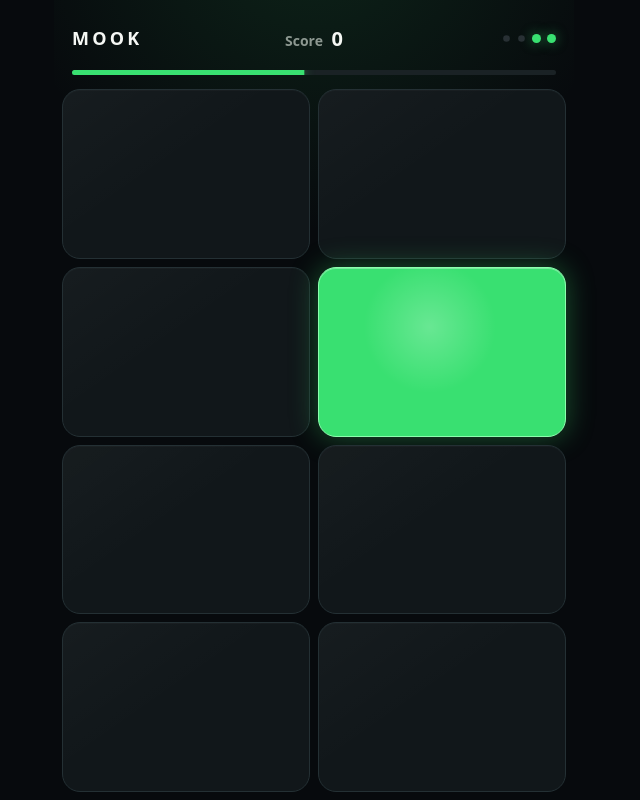
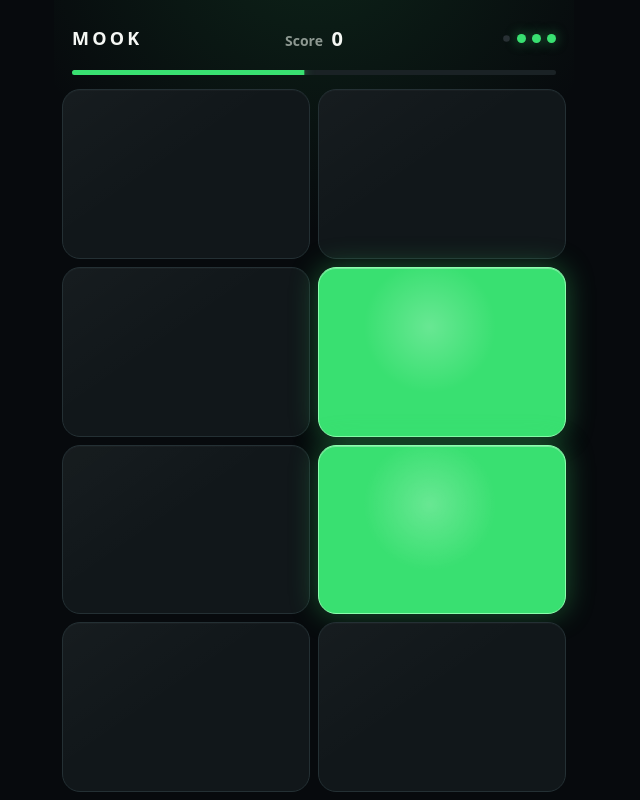
Before and after one commit to scoropolis/mook-game, a plain HTML site: page index.html in a window 1280 px wide. Both pictures are taken after a click on the button "Start game". Shown: the whole page, without its empty margins (326-966 px from the left). Drawn offline with Linux system fonts and the light colour scheme.

Commit message:
Fix independent two-second green timers

```diff
--- a/index.html
+++ b/index.html
@@ -195,7 +195,7 @@
         <div class="result">Final score</div>
         <div class="final" id="finalScore">0</div>
         <h1 id="title">Mook.</h1>
-        <p class="subtitle" id="subtitle">Catch green. Avoid red. After 30 seconds, swipe blue arrows in their direction. Four mistakes end the run.</p>
+        <p class="subtitle" id="subtitle">Tap every green within two seconds. Avoid red. After 30 seconds, swipe blue arrows in their direction.</p>
         <button class="primary" id="start">Start game</button>
       </div>
     </section>
@@ -225,6 +225,7 @@
 
     const BASE_BEAT_MS = 1000;
     const FAST_BEAT_MS = 500;
+    const GREEN_LIFETIME_MS = 2000;
     const RED_LIFETIME_MS = 2000;
     const RED_START_MS = 10000;
     const CHAOS_START_MS = 20000;
@@ -233,7 +234,7 @@
     const RED_CHANCE = .25;
     const BLUE_CHANCE = .25;
     const SWIPE_THRESHOLD = 34;
-    let activeGreens = new Set();
+    let activeGreens = new Map();
     let score = 0;
     let misses = 0;
     let playing = false;
@@ -243,8 +244,7 @@
     let raf = 0;
     let cycleTimer = 0;
     let lastGreens = new Set();
-    let graceCells = new Set();
-    let graceUntil = 0;
+    let graceCells = new Map();
     let redCells = new Map();
     let blueCells = new Map();
     let blueGraceCells = new Set();
@@ -266,19 +266,37 @@
     }
 
     function chooseGreens(count) {
-      let available = cells.map((_, i) => i).filter(i => !redCells.has(i) && !blueCells.has(i) && !lastGreens.has(i));
-      if (available.length < count) available = cells.map((_, i) => i).filter(i => !redCells.has(i) && !blueCells.has(i));
-      activeGreens.clear();
-      while (activeGreens.size < count && available.length) {
+      let available = cells.map((_, i) => i).filter(i => !activeGreens.has(i) && !redCells.has(i) && !blueCells.has(i) && !lastGreens.has(i));
+      if (available.length < count) available = cells.map((_, i) => i).filter(i => !activeGreens.has(i) && !redCells.has(i) && !blueCells.has(i));
+      const spawned = new Set();
+      while (spawned.size < count && available.length) {
         const pick = Math.floor(Math.random() * available.length);
-        activeGreens.add(available.splice(pick, 1)[0]);
+        const index = available.splice(pick, 1)[0];
+        const expiry = setTimeout(() => expireGreen(index), GREEN_LIFETIME_MS);
+        activeGreens.set(index, expiry);
+        cells[index].classList.add('active');
+        spawned.add(index);
       }
-      lastGreens = new Set(activeGreens);
-      cells.forEach((cell, i) => cell.classList.toggle('active', activeGreens.has(i)));
+      lastGreens = spawned;
       roundStarted = performance.now();
       timerEl.classList.remove('danger');
       cancelAnimationFrame(raf);
       raf = requestAnimationFrame(tick);
+      return [...spawned];
+    }
+
+    function clearGreen(index) {
+      const expiry = activeGreens.get(index);
+      if (expiry) clearTimeout(expiry);
+      activeGreens.delete(index);
+      cells[index].classList.remove('active');
+    }
+
+    function expireGreen(index) {
+      if (!activeGreens.has(index)) return;
+      clearGreen(index);
+      graceCells.set(index, performance.now() + 300);
+      losePoint('miss');
     }
 
     function spawnRed(preferredIndex) {
@@ -385,22 +403,7 @@
       cell.addEventListener('pointercancel', () => { gesture = null; });
     }
 
-    function expireGreens() {
-      const expired = [...activeGreens];
-      if (!expired.length) return;
-      graceCells = new Set(expired);
-      graceUntil = performance.now() + 300;
-      expired.forEach(index => cells[index].classList.remove('active'));
-      activeGreens.clear();
-      for (const _ of expired) {
-        if (!playing) break;
-        losePoint('miss');
-      }
-    }
-
     function nextCycle() {
-      if (!playing) return;
-      expireGreens();
       if (!playing) return;
       const elapsed = performance.now() - gameStartedAt;
       let greenCount = 1;
@@ -440,7 +443,7 @@
         return;
       }
       if (!activeGreens.has(index)) {
-        if (graceCells.has(index) && performance.now() <= graceUntil) return;
+        if ((graceCells.get(index) || 0) >= performance.now()) return;
         cells[index].classList.remove('penalty');
         void cells[index].offsetWidth;
         cells[index].classList.add('penalty');
@@ -448,8 +451,7 @@
         losePoint('empty');
         return;
       }
-      activeGreens.delete(index);
-      cells[index].classList.remove('active');
+      clearGreen(index);
       cells[index].classList.add('hit');
       setTimeout(() => cells[index].classList.remove('hit'), 240);
       score += 1;
@@ -468,10 +470,11 @@
 
     function startGame() {
       clearTimeout(cycleTimer);
+      activeGreens.forEach((_, index) => clearGreen(index));
       redCells.forEach((_, index) => clearRed(index));
       blueCells.forEach((_, index) => clearBlue(index));
       cells.forEach(cell => cell.className = 'cell');
-      score = 0; misses = 0; activeGreens.clear(); graceCells.clear(); graceUntil = 0; blueGraceCells.clear(); blueGraceUntil = 0; playing = true;
+      score = 0; misses = 0; graceCells.clear(); blueGraceCells.clear(); blueGraceUntil = 0; playing = true;
       scoreEl.textContent = '0';
       lifeEls.forEach(life => life.classList.remove('lost'));
       card.classList.remove('game-over');
@@ -486,8 +489,7 @@
       playing = false;
       clearTimeout(cycleTimer);
       cancelAnimationFrame(raf);
-      activeGreens.forEach(index => cells[index].classList.remove('active'));
-      activeGreens.clear();
+      activeGreens.forEach((_, index) => clearGreen(index));
       redCells.forEach((_, index) => clearRed(index));
       blueCells.forEach((_, index) => clearBlue(index));
       finalScoreEl.textContent = score;
@@ -503,17 +505,20 @@
       if (document.hidden && playing) {
         clearTimeout(cycleTimer);
         cancelAnimationFrame(raf);
+        activeGreens.forEach((_, index) => clearGreen(index));
+        redCells.forEach((_, index) => clearRed(index));
+        blueCells.forEach((_, index) => clearBlue(index));
       } else if (!document.hidden && playing) {
-        expireGreens();
-        if (playing) nextCycle();
+        nextCycle();
       }
     });
 
     window.__mook = {
-      startGame, tap, spawnRed, spawnBlue, resolveBlueSwipe, losePoint, nextCycle,
+      startGame, tap, spawnRed, spawnBlue, spawnGreens: chooseGreens, resolveBlueSwipe, losePoint, nextCycle,
+      pauseSpawnsForTest: () => clearTimeout(cycleTimer),
       setElapsedForTest: milliseconds => { gameStartedAt = performance.now() - milliseconds; },
       getState: () => ({
-        active: [...activeGreens], score, misses, playing,
+        active: [...activeGreens.keys()], score, misses, playing,
         red: [...redCells.keys()],
         blue: [...blueCells.entries()].map(([index, value]) => ({ index, direction: value.direction })),
         elapsed: performance.now() - gameStartedAt, roundLength
```
